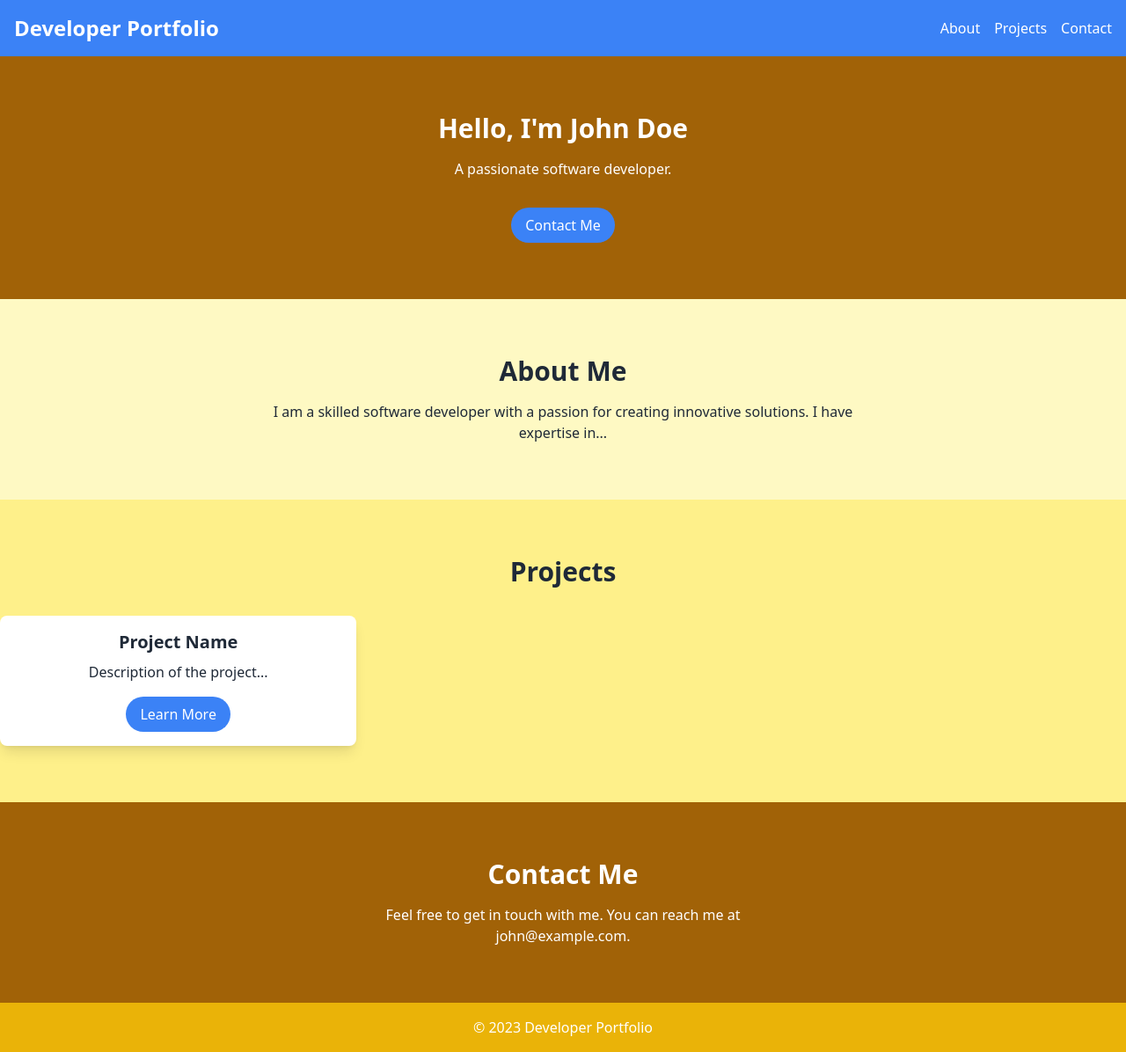
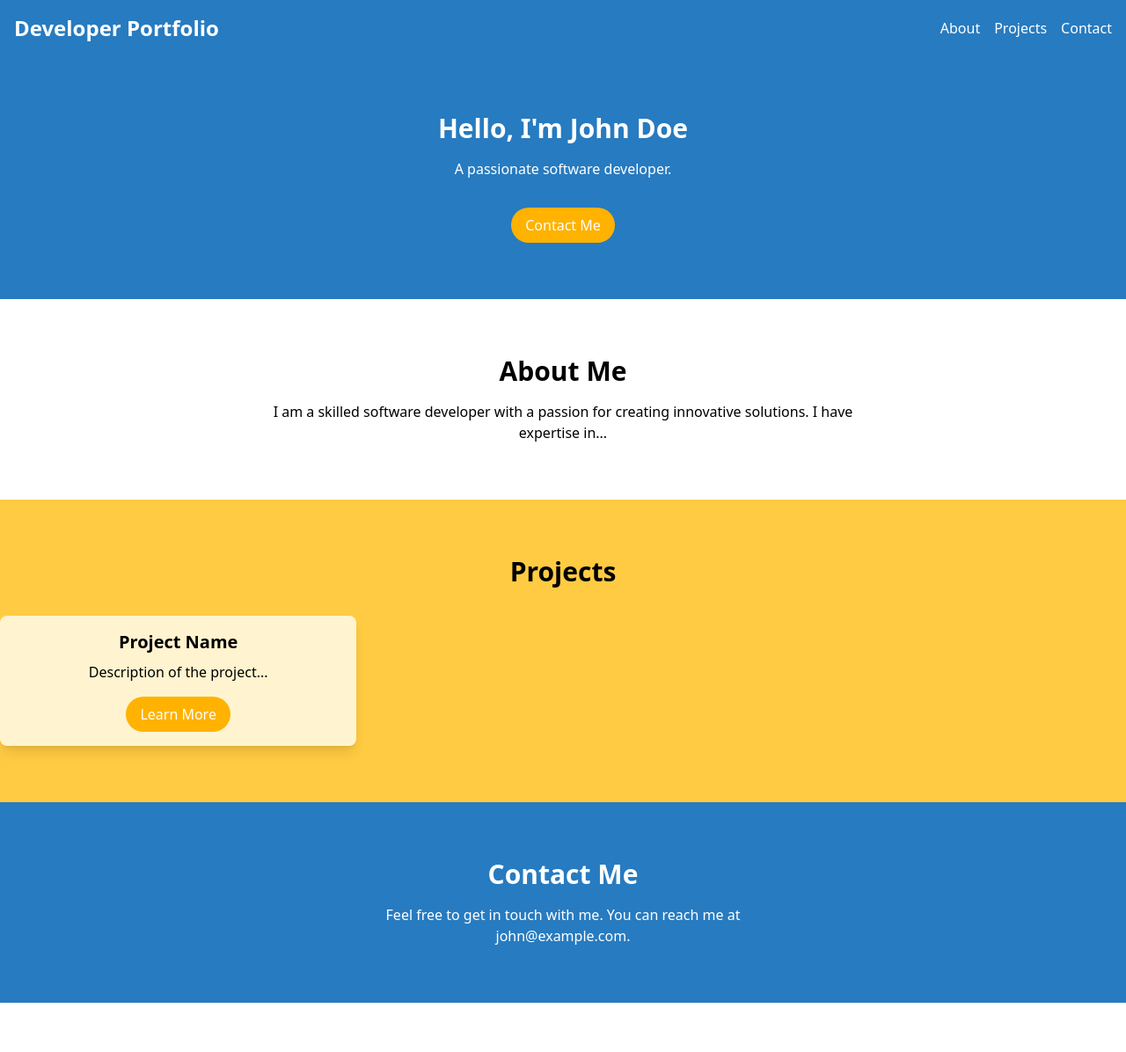
Before and after one commit to Michael-Benjamin/Michael-Benjamin.github.io, a plain HTML site: page docs/index.html in a window 1280 px wide. Shown: the whole page at 88% size. Drawn offline with Linux system fonts and the light colour scheme.

Commit message:
New colour scheme

```diff
--- a/docs/index.html
+++ b/docs/index.html
@@ -7,10 +7,10 @@
         <link rel="stylesheet" href="main.min.css"> <!-- Link to your Tailwind CSS file -->
     </head>
 
-    <body class="bg-yellow-100 text-gray-800">
+    <body class="bg-portfolio-bg text-portfolio-text">
 
         <!-- Navigation -->
-        <nav class="bg-blue-500 text-white p-4">
+        <nav class="bg-primary-color text-white p-4">
             <div class="container mx-auto">
                 <div class="flex justify-between items-center">
                     <h1 class="text-2xl font-semibold">Developer Portfolio</h1>
@@ -24,11 +24,11 @@
         </nav>
 
         <!-- Hero Section -->
-        <section id="hero" class="bg-yellow-700 text-white py-16">
+        <section id="hero" class="bg-primary-color text-white py-16">
             <div class="container mx-auto text-center">
                 <h2 class="text-3xl font-semibold">Hello, I'm John Doe</h2>
                 <p class="mt-4">A passionate software developer.</p>
-                <a href="#contact" class="mt-8 inline-block bg-blue-500 text-white hover:bg-blue-400 py-2 px-4 rounded-full transition duration-300 ease-in-out">Contact Me</a>
+                <a href="#contact" class="mt-8 inline-block bg-secondary-color text-white hover:bg-tertiary-color py-2 px-4 rounded-full transition duration-300 ease-in-out">Contact Me</a>
             </div>
         </section>
 
@@ -41,16 +41,16 @@
         </section>
 
         <!-- Projects Section -->
-        <section id="projects" class="bg-yellow-200 py-16">
+        <section id="projects" class="bg-tertiary-color py-16">
             <div class="container mx-auto text-center">
                 <h2 class="text-3xl font-semibold">Projects</h2>
                 <!-- Add your project cards here -->
                 <div class="grid grid-cols-1 md:grid-cols-2 lg:grid-cols-3 gap-8 mt-8">
                     <!-- Example project card -->
-                    <div class="bg-white shadow-lg rounded-lg p-4">
+                    <div class="bg-quaternary-color shadow-lg rounded-lg p-4">
                         <h3 class="text-xl font-semibold">Project Name</h3>
                         <p class="mt-2">Description of the project...</p>
-                        <a href="#" class="mt-4 inline-block bg-blue-500 text-white hover:bg-blue-400 py-2 px-4 rounded-full transition duration-300 ease-in-out">Learn More</a>
+                        <a href="#" class="mt-4 inline-block bg-secondary-color text-white hover:bg-tertiary-color py-2 px-4 rounded-full transition duration-300 ease-in-out">Learn More</a>
                     </div>
                     <!-- Add more project cards as needed -->
                 </div>
@@ -58,7 +58,7 @@
         </section>
 
         <!-- Contact Section -->
-        <section id="contact" class="bg-yellow-700 text-white py-16">
+        <section id="contact" class="bg-primary-color text-white py-16">
             <div class="container mx-auto text-center">
                 <h2 class="text-3xl font-semibold">Contact Me</h2>
                 <p class="mt-4 max-w-md mx-auto">Feel free to get in touch with me. You can reach me at <a href="mailto:john@example.com">john@example.com</a>.</p>
@@ -66,7 +66,7 @@
         </section>
 
         <!-- Footer -->
-        <footer class="bg-yellow-500 text-white py-4">
+        <footer class="bg-portfolio-bg text-white py-4">
             <div class="container mx-auto text-center">
                 &copy; 2023 Developer Portfolio
             </div>
--- a/tailwind.config.js
+++ b/tailwind.config.js
@@ -4,7 +4,14 @@ module.exports = {
     "./docs/*.{html,js}"
   ],
   theme: {
-    extend: {},
+    extend: {
+      backgroundColor: {
+        'primary-color': '#277BC0',     // Add your primary color
+        'secondary-color': '#FFB200',   // Add your secondary color
+        'tertiary-color': '#FFCB42',    // Add your tertiary color
+        'quaternary-color': '#FFF4CF',  // Add your quaternary color
+      },
+    },
   },
   plugins: [],
 }
```
Also changed, not shown: docs/main.min.css.
